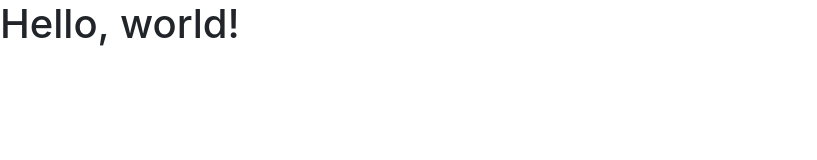
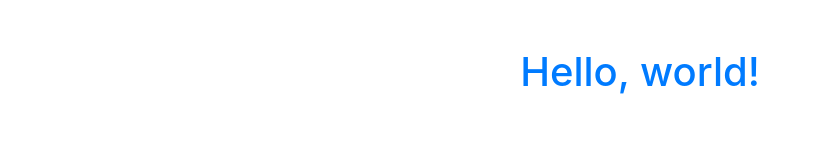
Before and after one commit to Ofey65/ofey65.github.io, a plain HTML site: page index.html in a window 1280 px wide. Shown: the whole page, without its empty margins (0-817 px from the left). Drawn offline with nearby package versions, Linux system fonts and the light colour scheme.

Commit message:
pagina mejorada

```diff
--- a/index.html
+++ b/index.html
@@ -11,7 +11,7 @@
     <title>Hello, world!</title>
   </head>
   <body>
-    <h1>Hello, world!</h1>
+    <h1 class="text-center mt-5 display-5 text-primary">Hello, world!</h1>
 
     <!-- Optional JavaScript -->
     <!-- jQuery first, then Popper.js, then Bootstrap JS -->
```
